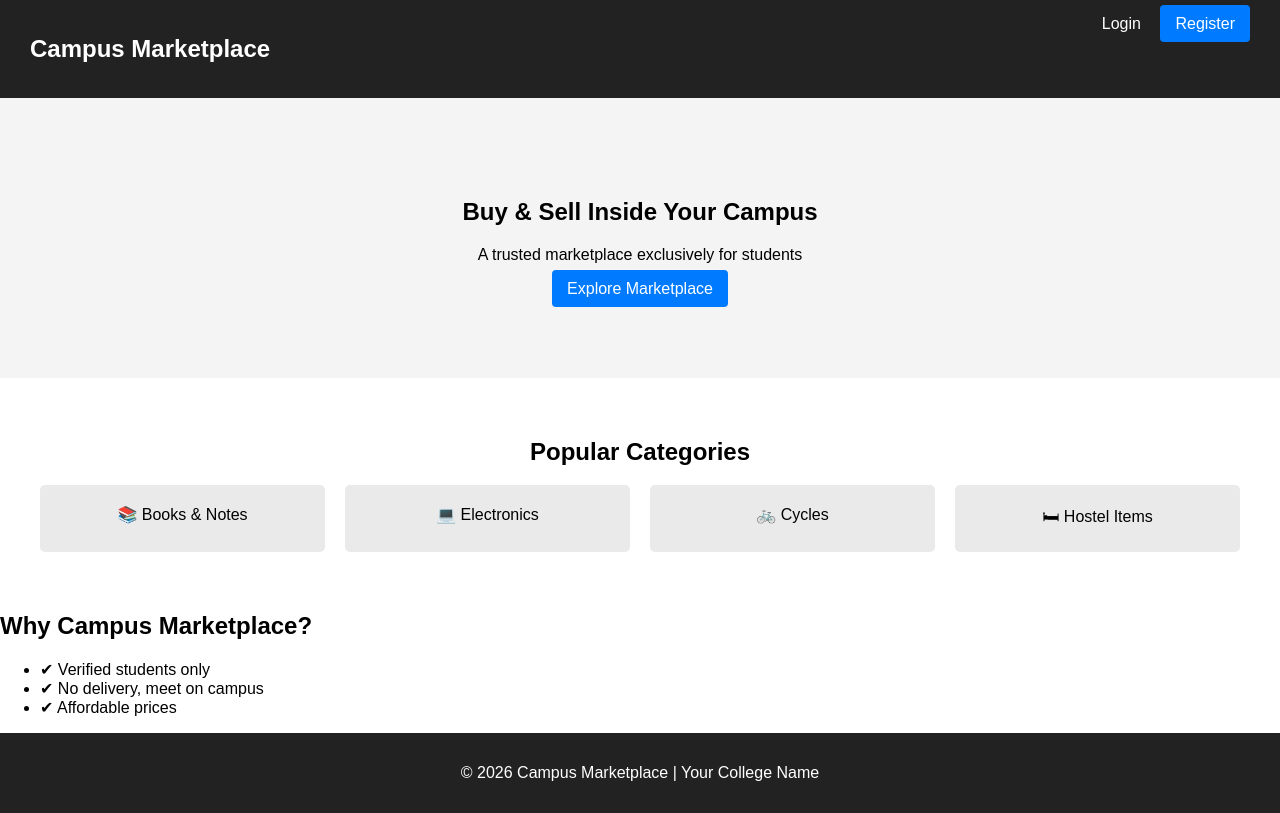
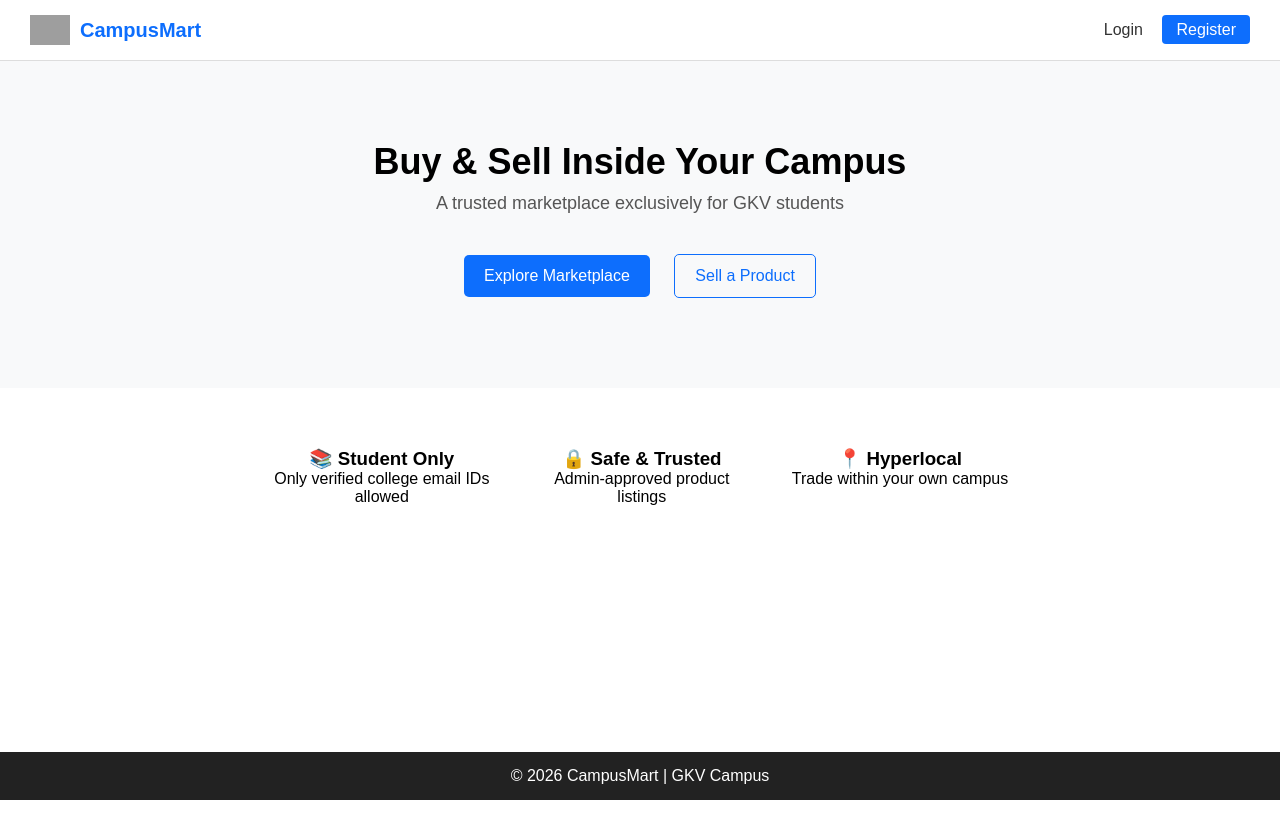
Before and after one commit to Aesthetic1541/campus-marketplace, a Flask app: page / in a window 1280 px wide. Run offline with Flask 3, Linux system fonts and the light colour scheme; grey boxes are pictures that could not be loaded.

Commit message:
Fixed landing page footer and made index responsive

```diff
--- /dev/null
+++ b/static/css/index.css
@@ -0,0 +1,154 @@
+/* ===================== */
+/* RESET */
+/* ===================== */
+* {
+    margin: 0;
+    padding: 0;
+    box-sizing: border-box;
+    font-family: Arial, sans-serif;
+}
+
+html, body {
+    height: 100%;
+}
+
+/* ===================== */
+/* PAGE LAYOUT */
+/* ===================== */
+.page-wrapper {
+    min-height: 100vh;
+    display: flex;
+    flex-direction: column;
+}
+
+/* Content expands to push footer down */
+.content {
+    flex: 1;
+}
+
+/* ===================== */
+/* NAVBAR */
+/* ===================== */
+.navbar {
+    display: flex;
+    justify-content: space-between;
+    align-items: center;
+    padding: 15px 30px;
+    background: white;
+    border-bottom: 1px solid #ddd;
+}
+
+.logo-area {
+    display: flex;
+    align-items: center;
+    gap: 10px;
+}
+
+.logo-area img {
+    width: 40px;
+}
+
+.logo-area span {
+    font-size: 20px;
+    font-weight: bold;
+    color: #0d6efd;
+}
+
+.nav-links a {
+    margin-left: 15px;
+    text-decoration: none;
+    color: #333;
+}
+
+.nav-links .btn {
+    background: #0d6efd;
+    color: white;
+    padding: 6px 14px;
+    border-radius: 4px;
+}
+
+/* ===================== */
+/* HERO */
+/* ===================== */
+.hero {
+    text-align: center;
+    padding: 80px 20px;
+    background: #f8f9fa;
+}
+
+.hero h1 {
+    font-size: 36px;
+    margin-bottom: 10px;
+}
+
+.hero p {
+    font-size: 18px;
+    color: #555;
+}
+
+.hero-buttons {
+    margin-top: 30px;
+}
+
+.hero-buttons a {
+    margin: 10px;
+    padding: 12px 20px;
+    text-decoration: none;
+    border-radius: 5px;
+    display: inline-block;
+}
+
+.primary-btn {
+    background: #0d6efd;
+    color: white;
+}
+
+.secondary-btn {
+    border: 1px solid #0d6efd;
+    color: #0d6efd;
+}
+
+/* ===================== */
+/* FEATURES */
+/* ===================== */
+.features {
+    display: flex;
+    justify-content: center;
+    gap: 40px;
+    padding: 60px 20px;
+}
+
+.feature {
+    max-width: 220px;
+    text-align: center;
+}
+
+/* ===================== */
+/* FOOTER */
+/* ===================== */
+footer {
+    background: #222;
+    color: white;
+    text-align: center;
+    padding: 15px;
+}
+
+/* ===================== */
+/* RESPONSIVE */
+/* ===================== */
+@media (max-width: 768px) {
+
+    .navbar {
+        flex-direction: column;
+        gap: 10px;
+    }
+
+    .features {
+        flex-direction: column;
+        align-items: center;
+    }
+
+    .hero h1 {
+        font-size: 28px;
+    }
+}
--- a/templates/index.html
+++ b/templates/index.html
@@ -2,52 +2,69 @@
 <html lang="en">
 <head>
     <meta charset="UTF-8">
-    <title>Campus Marketplace</title>
-    <link rel="stylesheet" href="{{ url_for('static', filename='css/style.css') }}">
+    <title>CampusMart | Campus Marketplace</title>
+    <meta name="viewport" content="width=device-width, initial-scale=1.0">
+
+    <!-- Index Page CSS -->
+    <link rel="stylesheet" href="{{ url_for('static', filename='css/index.css') }}">
 </head>
+
 <body>
+
+<div class="page-wrapper">
 
     <!-- NAVBAR -->
     <nav class="navbar">
-    <h2>Campus Marketplace</h2>
-    <div>
+        <div class="logo-area">
+            <img src="{{ url_for('static', filename='images/campusmart-logo.png') }}" alt="CampusMart Logo">
+            <span>CampusMart</span>
+        </div>
+
+        <div class="nav-links">
             <a href="/login">Login</a>
             <a href="/register" class="btn">Register</a>
         </div>
     </nav>
 
-<!-- HERO -->
+    <!-- MAIN CONTENT -->
+    <main class="content">
+
         <section class="hero">
             <h1>Buy & Sell Inside Your Campus</h1>
-    <p>A trusted marketplace exclusively for students</p>
-    <a href="/marketplace" class="btn-primary">Explore Marketplace</a>
-</section>
+            <p>A trusted marketplace exclusively for GKV students</p>
 
-<!-- CATEGORIES -->
-<section class="categories">
-    <h2>Popular Categories</h2>
-    <div class="category-grid">
-        <div class="card">📚 Books & Notes</div>
-        <div class="card">💻 Electronics</div>
-        <div class="card">🚲 Cycles</div>
-        <div class="card">🛏 Hostel Items</div>
+            <div class="hero-buttons">
+                <a href="/marketplace" class="primary-btn">Explore Marketplace</a>
+                <a href="/add-product" class="secondary-btn">Sell a Product</a>
             </div>
         </section>
 
-<!-- WHY US -->
-<section class="why-us">
-    <h2>Why Campus Marketplace?</h2>
-    <ul>
-        <li>✔ Verified students only</li>
-        <li>✔ No delivery, meet on campus</li>
-        <li>✔ Affordable prices</li>
-    </ul>
+        <section class="features">
+            <div class="feature">
+                <h3>📚 Student Only</h3>
+                <p>Only verified college email IDs allowed</p>
+            </div>
+
+            <div class="feature">
+                <h3>🔒 Safe & Trusted</h3>
+                <p>Admin-approved product listings</p>
+            </div>
+
+            <div class="feature">
+                <h3>📍 Hyperlocal</h3>
+                <p>Trade within your own campus</p>
+            </div>
         </section>
+
+    </main>
 
     <!-- FOOTER -->
     <footer>
-    <p>© 2026 Campus Marketplace | Your College Name</p>
+        © 2026 CampusMart | GKV Campus
     </footer>
 
+</div>
+
 </body>
+
 </html>
```
Lines whose indentation alone changed are shown as unchanged.
